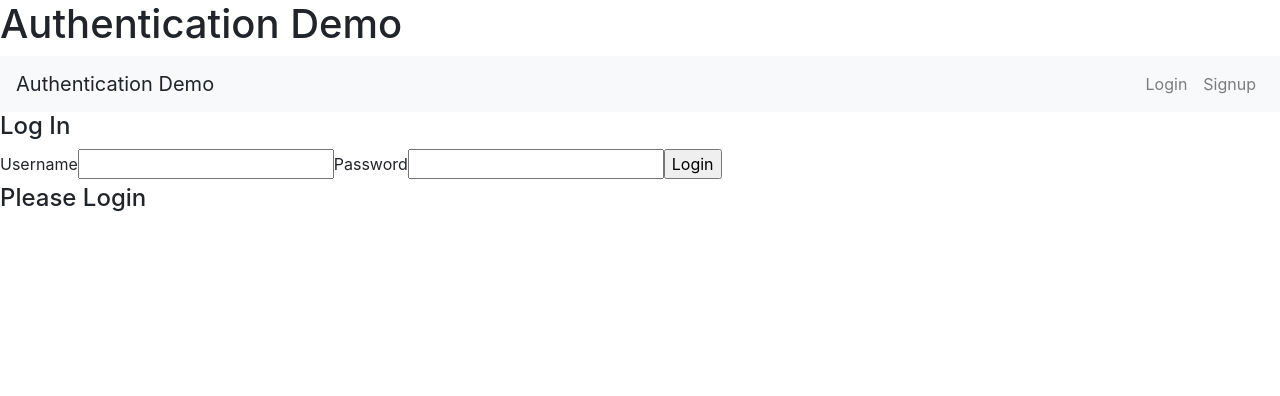
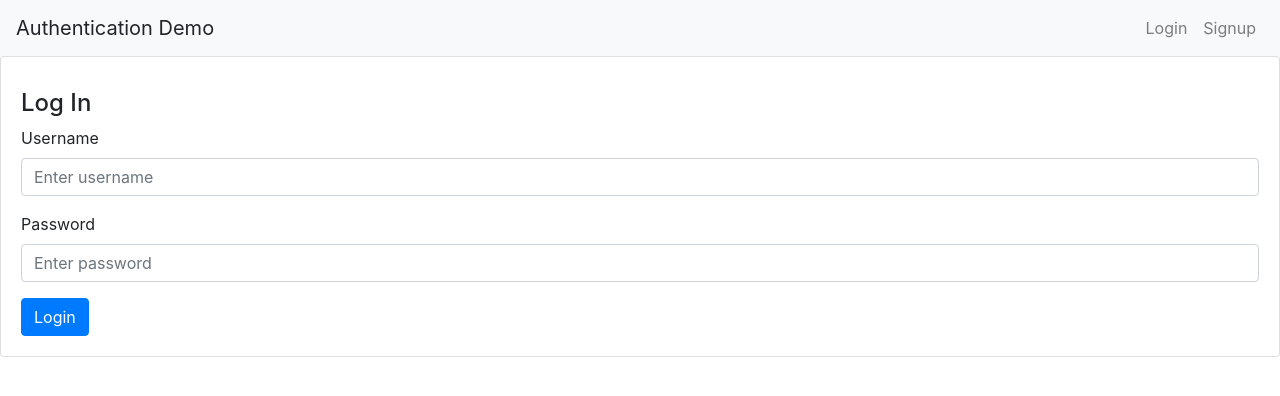
Before and after one commit to taranjeet/auth-app-frontend, a React (Create React App) app: page / in a window 1280 px wide. Both pictures are taken after a click on the link "Login". Shown: the top 396 px of the page. Built offline with nearby package versions, Linux system fonts and the light colour scheme.

Commit message:
update login and signup form

```diff
--- a/src/App.js
+++ b/src/App.js
@@ -106,16 +106,21 @@ class App extends Component {
 
     return (
       <div>
-        <h1>Authentication Demo</h1>
         <Nav
           loggedIn={this.state.loggedIn}
           displayForm={this.displayForm}
           handleLogout={this.handleLogout}
         />
-        {form}
-        <h4>
-          {this.state.loggedIn ? `Welcome ${this.state.username}`: 'Please Login'}
-        </h4>
+        {form ? (
+          <div className="card">
+            <h5 className="card-title">
+              {this.state.loggedIn ? `Welcome ${this.state.username}`: ''}
+            </h5>
+            <div className="card-body">
+              {form}
+            </div>
+          </div>
+        ) : ('')}
       </div>
     );
   }
--- a/src/components/LoginForm.js
+++ b/src/components/LoginForm.js
@@ -25,21 +25,29 @@ class LoginForm extends Component {
         return (
             <form onSubmit={e => this.props.handleLogin(e, this.state)}>
                 <h4>Log In </h4>
-                <label>Username</label>
+                <div className="form-group">
+                <label for="username">Username</label>
                 <input
                     type='text'
                     name='username'
+                    className="form-control"
+                    placeholder="Enter username"
                     value={this.state.username}
                     onChange={this.handleChange}
                 />
-                <label>Password</label>
+                </div>
+                <div className="form-group">
+                <label for="password">Password</label>
                 <input
                     type='password'
                     name='password'
+                    className="form-control"
+                    placeholder="Enter password"
                     value={this.state.password}
                     onChange={this.handleChange}
                 />
-                <input type='submit' value='Login' />
+                </div>
+                <button type='submit' className="btn btn-primary">Login</button>
             </form>
         );
     }
--- a/src/components/SignupForm.js
+++ b/src/components/SignupForm.js
@@ -25,21 +25,29 @@ class SignupForm extends Component {
         return (
             <form onSubmit={e => this.props.handleSignup(e, this.state)}>
                 <h4>Sign Up </h4>
-                <label>Username</label>
+                <div className="form-group">
+                <label for="username">Username</label>
                 <input
                     type='text'
                     name='username'
+                    className="form-control"
+                    placeholder="Enter username"
                     value={this.state.username}
                     onChange={this.handleChange}
                 />
-                <label>Password</label>
+                </div>
+                <div className="form-group">
+                <label for="password">Password</label>
                 <input
                     type='password'
                     name='password'
+                    className="form-control"
+                    placeholder="Enter password"
                     value={this.state.password}
                     onChange={this.handleChange}
                 />
-                <input type='submit' value='Signup' />
+                </div>
+                <button type='submit' className="btn btn-success">Sign Up</button>
             </form>
         );
     }
```
